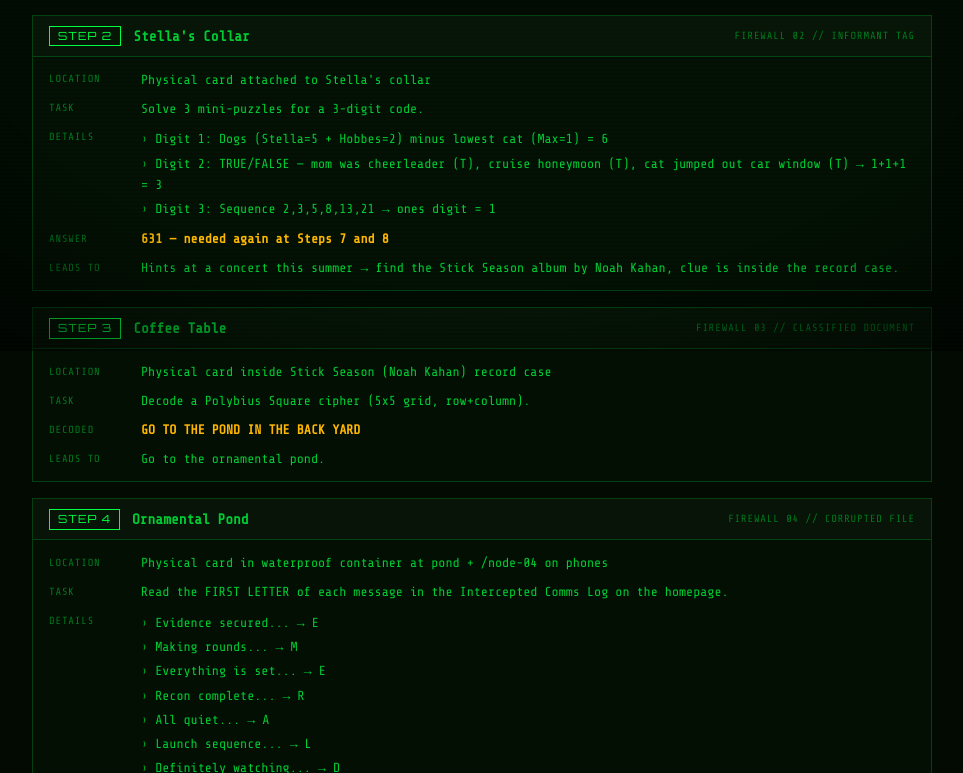
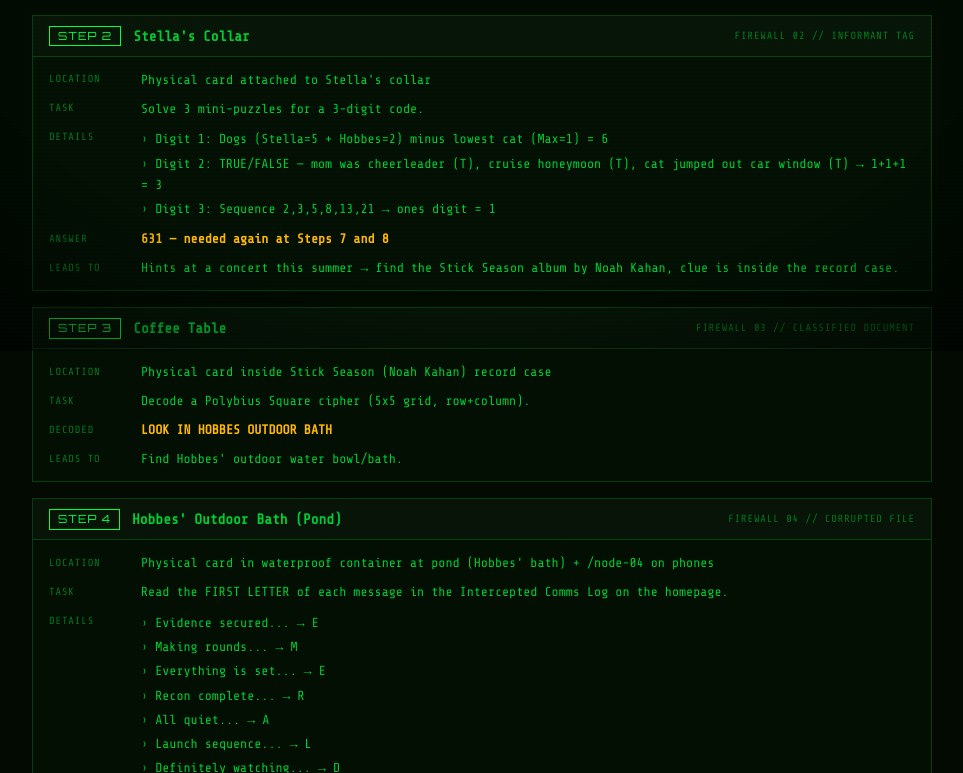
Before and after one commit to candersen97/easter-bandit, a React (Vite) app: page /guide in a window 1280 px wide. Shown: the part 449-1222 px from the top of the page, without its empty margins (158-1121 px from the left). Built offline with nearby package versions, Linux system fonts and the light colour scheme.

Commit message:
Change Firewall 03 cipher to 'LOOK IN HOBBES OUTDOOR BATH'
Points to the pond (Hobbes' bath). Updated cipher encoding,
clue card, and guide page.

Co-Authored-By: Claude Opus 4.6 <noreply@anthropic.com>

```diff
--- a/src/pages/Guide.jsx
+++ b/src/pages/Guide.jsx
@@ -32,14 +32,14 @@ const STEPS = [
     node: 'FIREWALL 03 // CLASSIFIED DOCUMENT',
     location: 'Physical card inside Stick Season (Noah Kahan) record case',
     what: 'Decode a Polybius Square cipher (5x5 grid, row+column).',
-    decoded: 'GO TO THE POND IN THE BACK YARD',
-    result: 'Go to the ornamental pond.',
+    decoded: 'LOOK IN HOBBES OUTDOOR BATH',
+    result: "Find Hobbes' outdoor water bowl/bath.",
   },
   {
     step: 4,
-    title: 'Ornamental Pond',
+    title: "Hobbes' Outdoor Bath (Pond)",
     node: 'FIREWALL 04 // CORRUPTED FILE',
-    location: 'Physical card in waterproof container at pond + /node-04 on phones',
+    location: "Physical card in waterproof container at pond (Hobbes' bath) + /node-04 on phones",
     what: 'Read the FIRST LETTER of each message in the Intercepted Comms Log on the homepage.',
     details: [
       'Evidence secured... → E',
```
Also changed, not shown: CLUE_CARDS.html (+5 -5 lines).
